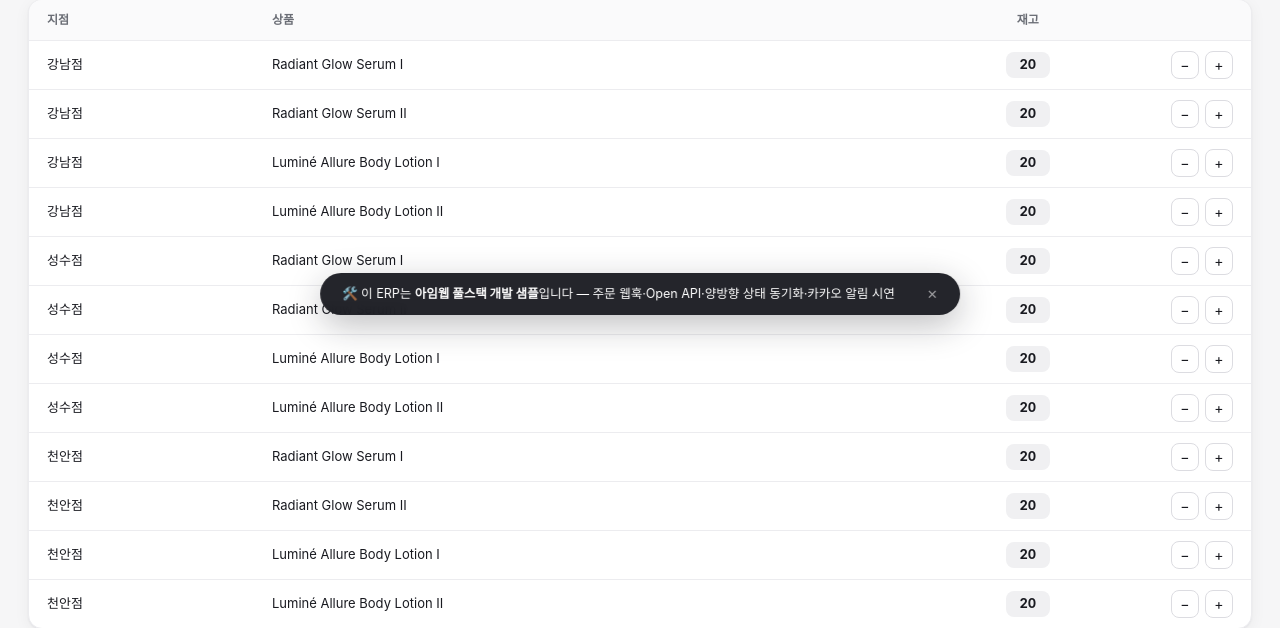
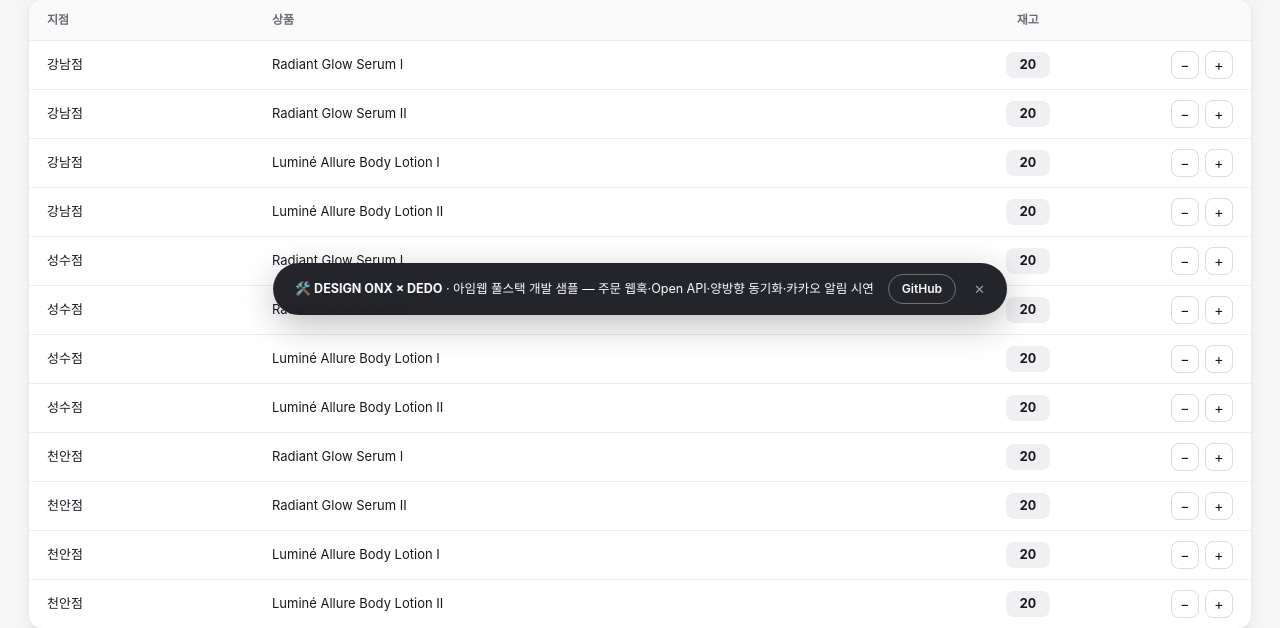
Before and after one commit to otut87/imweb-fullstack-demo, a FastAPI app: page /erp in a window 1280 px wide. Shown: the part 467-1095 px from the top of the page. Run offline with FastAPI, Linux system fonts and the light colour scheme; data comes from the database, SQL or seed files in the repository; data that the repository does not hold is empty.

Commit message:
Add ERP demo banner with GitHub link and DESIGN ONX x DEDO credit
Co-Authored-By: Claude Opus 4.8 <noreply@anthropic.com>

```diff
--- a/projects/enchante-pickup/app/templates/erp.html
+++ b/projects/enchante-pickup/app/templates/erp.html
@@ -188,13 +188,16 @@
 // 픽업 운영 상태 (배송없음 기준 5종) — 픽업완료는 아임웹 배송완료로 역방향 동기화
 const STATUSES = ["결제대기", "픽업대기", "픽업완료", "취소", "반품"];
 
-// 데모 소개 배너 링크 — 저장소/구축기 공개 후 URL 채우면 버튼 노출
-const DEMO_LINKS = { github: "", notion: "" };
+// 데모 소개 배너 링크 — 구축기(노션) 공개 후 URL 채우면 버튼 노출
+const DEMO_LINKS = {
+  github: "https://github.com/otut87/imweb-fullstack-demo",
+  notion: "",
+};
 (function demoBanner() {
   const el = document.createElement("div");
   el.id = "demo-banner";
-  el.innerHTML = `<span>🛠️ 이 ERP는 <b>아임웹 풀스택 개발 샘플</b>입니다 —
-    주문 웹훅·Open API·양방향 상태 동기화·카카오 알림 시연</span>`;
+  el.innerHTML = `<span>🛠️ <b>DESIGN ONX × DEDO</b> · 아임웹 풀스택 개발 샘플 —
+    주문 웹훅·Open API·양방향 동기화·카카오 알림 시연</span>`;
   const links = document.createElement("span");
   links.className = "db-links";
   if (DEMO_LINKS.github)
```
